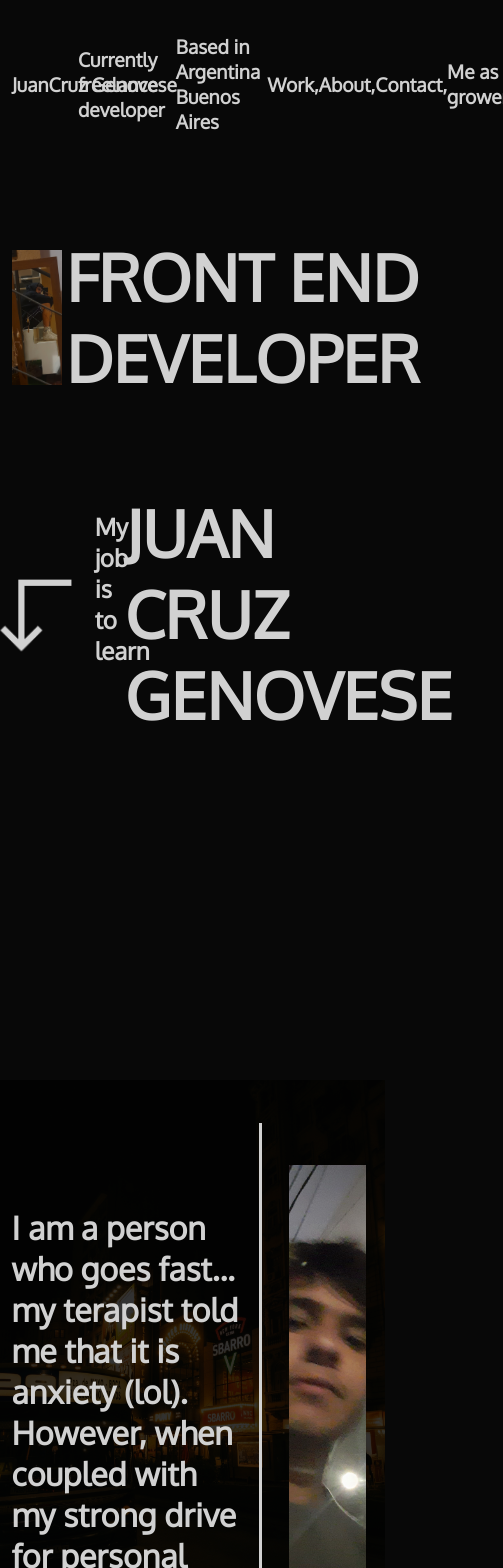
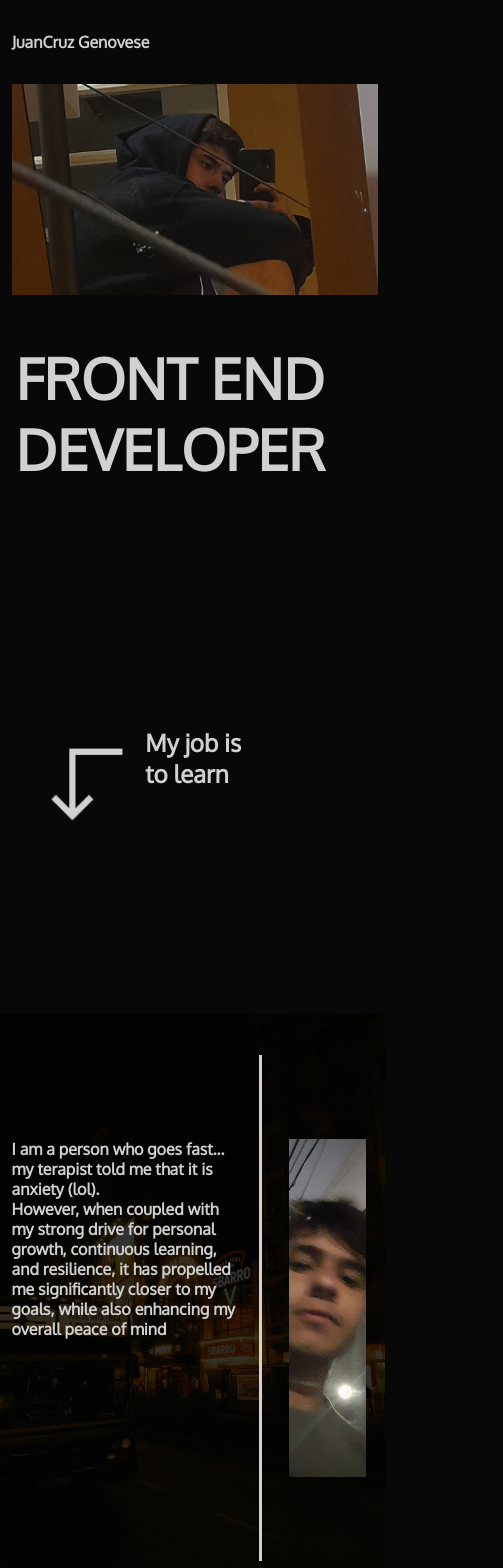
Before and after one commit to JuanGenovese/Portfolio, a React (Vite) app: page / in a window 390 px wide. Shown: the top 1568 px of the page, 503 px wide, since content can reach past the window. Built offline with nearby package versions, Linux system fonts and the light colour scheme.

Commit message:
Responsive para celulares

```diff
--- a/src/components/AboutMe/AboutMe.module.css
+++ b/src/components/AboutMe/AboutMe.module.css
@@ -50,8 +50,23 @@
 
 }
 
-@media screen and (max-width: 1383px) {
+@media screen and (max-width: 1227px) {
     .escrito p {
         font-size: 2rem;
     }
 }
+
+@media screen and (max-width: 991px) {
+    .escrito p {
+        font-size: 1rem;
+    }
+
+    .ConteinerImagen{
+        margin-top: 40vh;
+    }
+
+    .imagen {
+        height: 40vh;
+    }
+
+}
--- a/src/components/Datos/Datos.module.css
+++ b/src/components/Datos/Datos.module.css
@@ -10,8 +10,16 @@
     color: rgb(209, 209, 209);
 }
 
-@media screen and (max-width: 1383px) {
+@media screen and (max-width: 1227px) {
     .datosPersonales p {
         font-size: 1.2rem;
     }
 }
+
+@media screen and (max-width: 991px){
+    .datosPersonales {
+        opacity: 0;
+        height: 0;
+        width: 0;
+    }
+}
--- a/src/components/NavBar/NavBar.module.css
+++ b/src/components/NavBar/NavBar.module.css
@@ -60,12 +60,22 @@
     transform-origin: bottom left;
 }
 
-@media screen and (max-width: 1383px) {
-    .Links a {
-        font-size: 1.2rem;
-    }
-
+@media screen and (max-width: 1227px) {
     .Nav p {
         font-size: 1.2rem;
     }
 }
+
+@media screen and (max-width: 991px) {
+    .Nav p {
+        font-size: 1rem;
+    }
+    .Links {
+        opacity: 0;
+    }
+
+    .Nav {
+        position: fixed;
+        height: 10vh;
+    }
+}
--- a/src/components/Presentacion/Presentacion.module.css
+++ b/src/components/Presentacion/Presentacion.module.css
@@ -65,10 +65,9 @@
     height: 100px;
 }
 
-@media screen and (max-width: 1383px) {
+@media screen and (max-width: 1227px) {
     .frontEnd h1 {
         font-size: 4rem;
-
     }
 
     .imagen {
@@ -84,3 +83,39 @@
         font-size: x-large;
     }
 }
+
+@media screen and (max-width: 991px) {
+    .imagen {
+        display: inline;
+        height: 25vh;
+        width: 94vw;
+    }
+
+    .frontEnd {
+        margin-top: 10vh;
+        width: 90%;
+        display: inline-block;
+    }
+
+    .frontEnd h1 {
+        margin-top: 5vh;
+        font-size: 3.5rem;
+    }
+
+    .nombre h1{
+        font-size: 2.4rem;
+        text-align: end;
+        display: none;
+    }
+
+    .lemaImg{
+        margin: 0;
+        width: 70%;
+        height: 25vh;
+        padding: 0;
+        text-align: start;
+    }
+
+
+
+}
--- a/src/components/Work/Work.module.css
+++ b/src/components/Work/Work.module.css
@@ -186,7 +186,7 @@
     width: 15vw;
 }
 
-@media screen and (max-width: 1383px) {
+@media screen and (max-width: 1227px) {
     .ContainerImagenh1{
         font-size: 4rem;
     }
@@ -216,3 +216,94 @@
     }
 
 }
+
+@media screen and (max-width: 991px) {
+    .ContainerImagenh1{
+        font-size: 2rem;
+    }
+
+    .elNorte {
+        display: inline-block;
+        margin-top: 5vh;
+    }
+
+    .imagen {
+        width: 94vw;
+        height: 65vh;
+    }
+
+    .elNorteTexto {
+        display: flex;
+        align-items: center;
+        justify-content: center;
+        width: 94vw;
+        margin-left: 3%;
+        margin-top: 3%;
+    }
+
+    .elNorteTextoh1 {
+        font-size: 1.5rem;
+    }
+
+    .elNorteTextop {
+        text-align: center;
+        font-size: 1rem;
+    }
+
+    .Pokemon {
+        display: inline-block;
+    }
+
+    .pokemonImagen {
+        margin-top: 10vh;
+        width: 93.5vw;
+        height: 65vh;
+    }
+
+    .pokemonTexto {
+        display: flex;
+        align-items: center;
+        justify-content: center;
+        width: 94vw;
+        margin-left: 3%;
+        margin-top: 3%;
+    }
+
+    .pokemonTextoh1 {
+        font-size: 1.5rem;
+    }
+
+    .pokemonTextop {
+        font-size: 1rem;
+    }
+
+    .jobPortal {
+        display: inline-block;
+        margin-bottom: 10vh;
+    }
+
+    .jobPortalImagen{
+        margin-top: 10vh;
+        width: 94vw;
+        height: 65vh;
+    }
+
+    .jobPortalTexto {
+        display: flex;
+        align-items: center;
+        justify-content: center;
+        width: 94vw;
+        margin-left: 3%;
+        margin-top: 3%;
+    }
+
+    .jobPortalTextoh1 {
+        font-size: 1.5rem;
+    }
+
+    .jobPortalTextop {
+        font-size: 0.8rem;
+        text-align: center;
+        width: 100%;
+    }
+}
```
